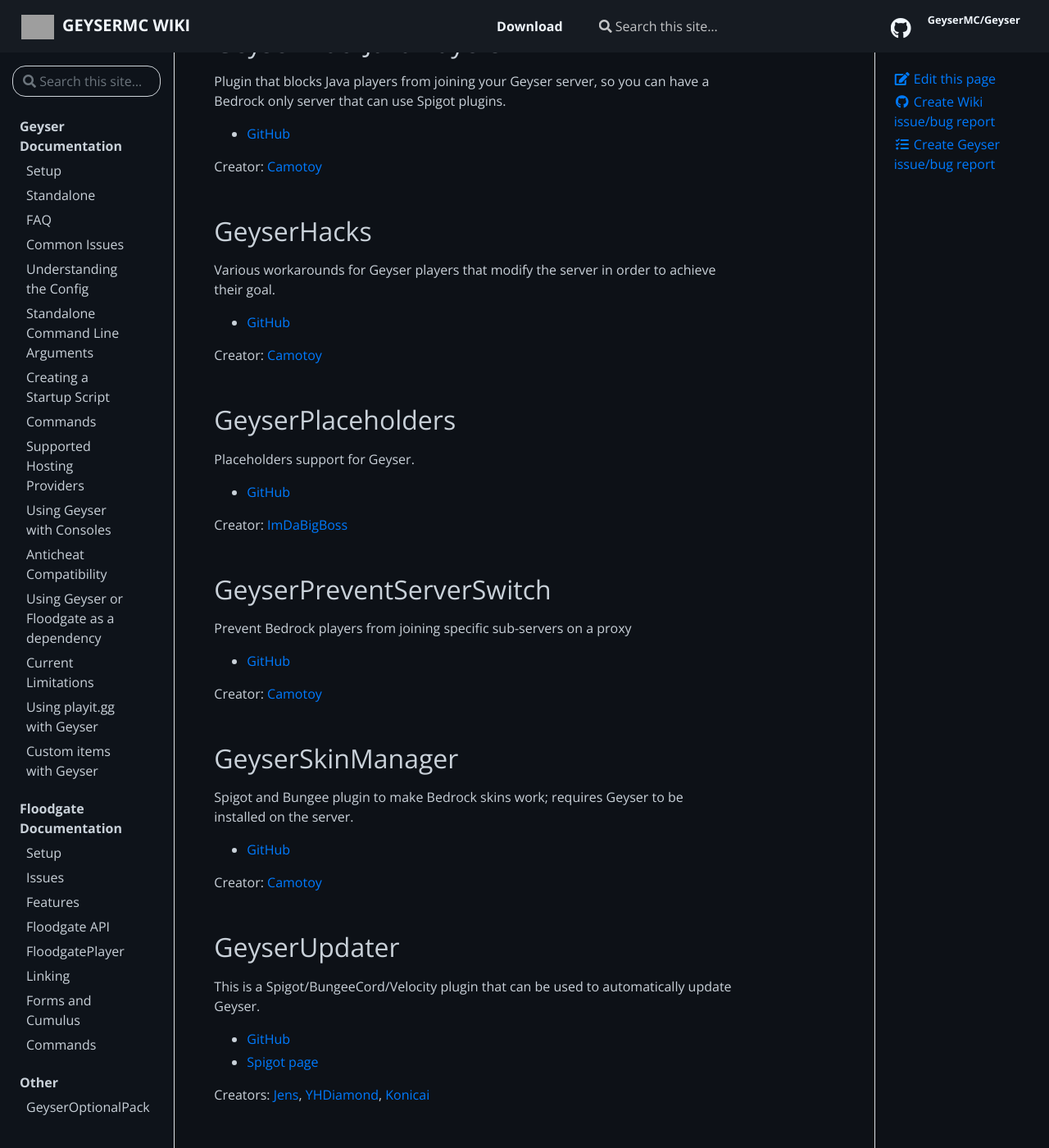
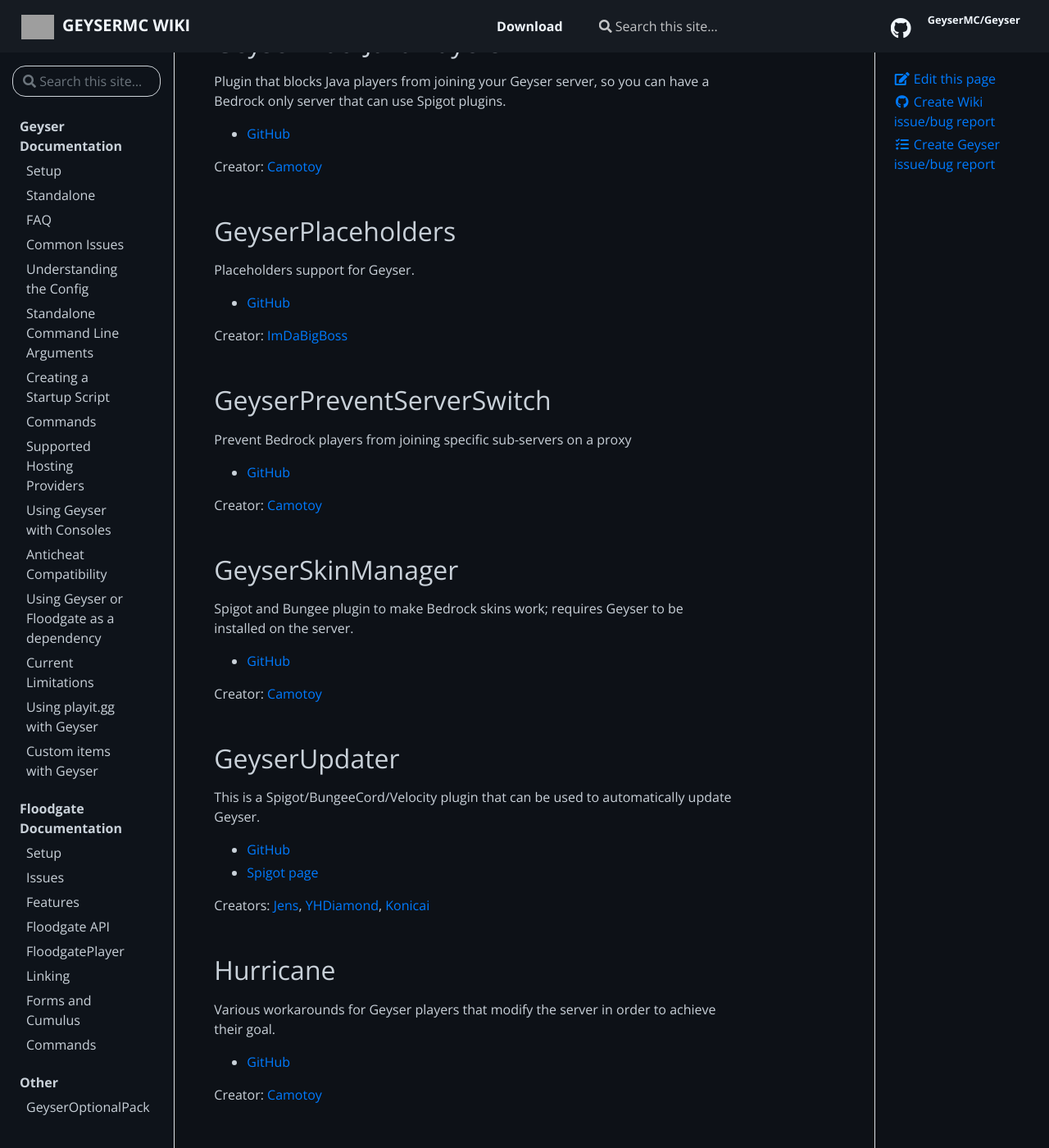
Before and after one commit to GeyserMC/GeyserWiki, a Jekyll site: the page built from _docs/other/community-geyser-projects.md, in a window 1280 px wide and 1400 px high, scrolled down 2393 px. Shown: the whole window at 82% size. Built offline with Jekyll 4.4.1, drawn with Linux system fonts in a browser that asks for light colours; some of the changed lines change nothing that is shown; grey boxes are pictures that could not be loaded.

Commit message:
Update community-geyser-projects.md (#139)
Update name of GeyserHacks to Hurricane.

```diff
--- a/_docs/other/community-geyser-projects.md
+++ b/_docs/other/community-geyser-projects.md
@@ -84,12 +84,6 @@
 
 Creator: [Camotoy](https://github.com/Camotoy)
 
-## GeyserHacks
-Various workarounds for Geyser players that modify the server in order to achieve their goal.
-* [GitHub](https://github.com/Camotoy/GeyserHacks)
-
-Creator: [Camotoy](https://github.com/Camotoy)
-
 ## GeyserPlaceholders
 Placeholders support for Geyser.
 
@@ -118,6 +112,12 @@
 
 Creators: [Jens](https://github.com/Jens-Co), [YHDiamond](https://github.com/YHDiamond), [Konicai](https://github.com/Konicai)
 
+## Hurricane
+Various workarounds for Geyser players that modify the server in order to achieve their goal.
+* [GitHub](https://github.com/GeyserMC/Hurricane)
+
+Creator: [Camotoy](https://github.com/Camotoy)
+
 ## SleepingServerStarter
 Small application that waits for a player to connect before launching actual minecraft server.
 * [GitHub](https://github.com/vincss/mcsleepingserverstarter)
```
